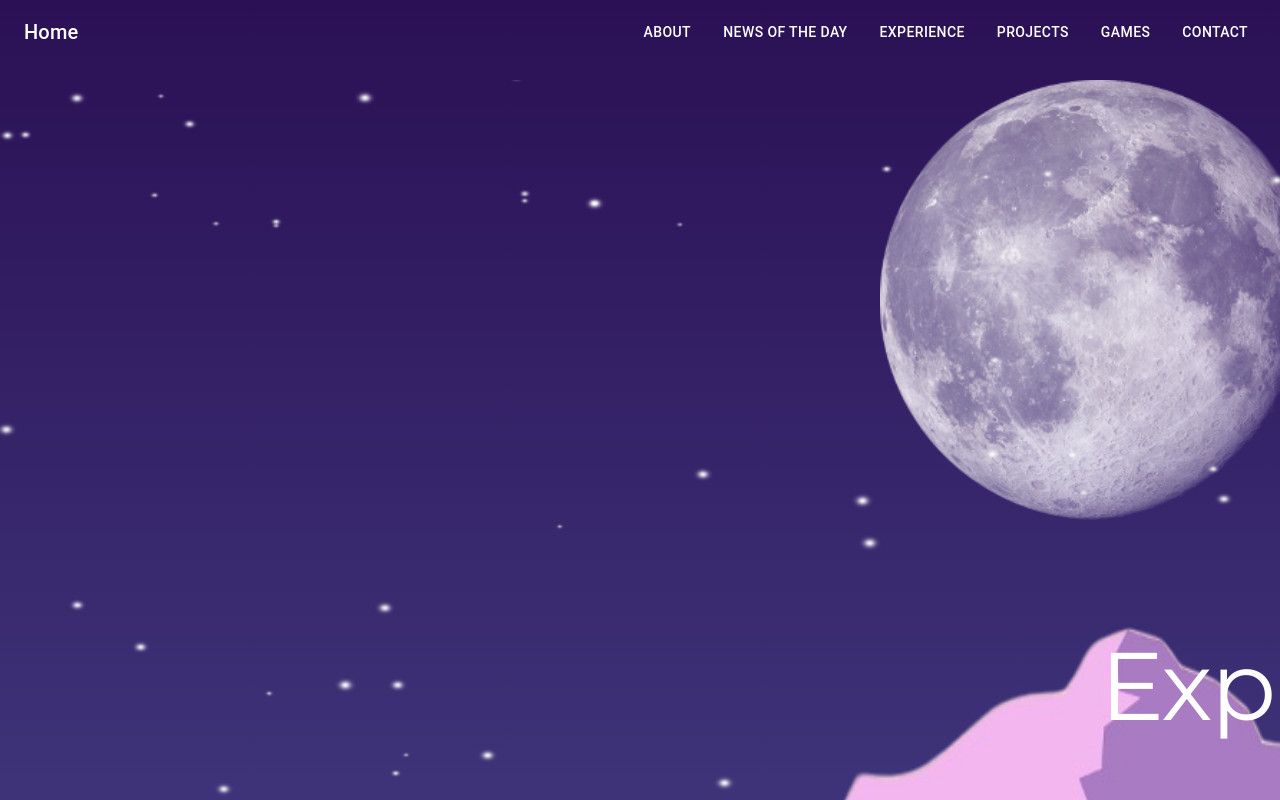
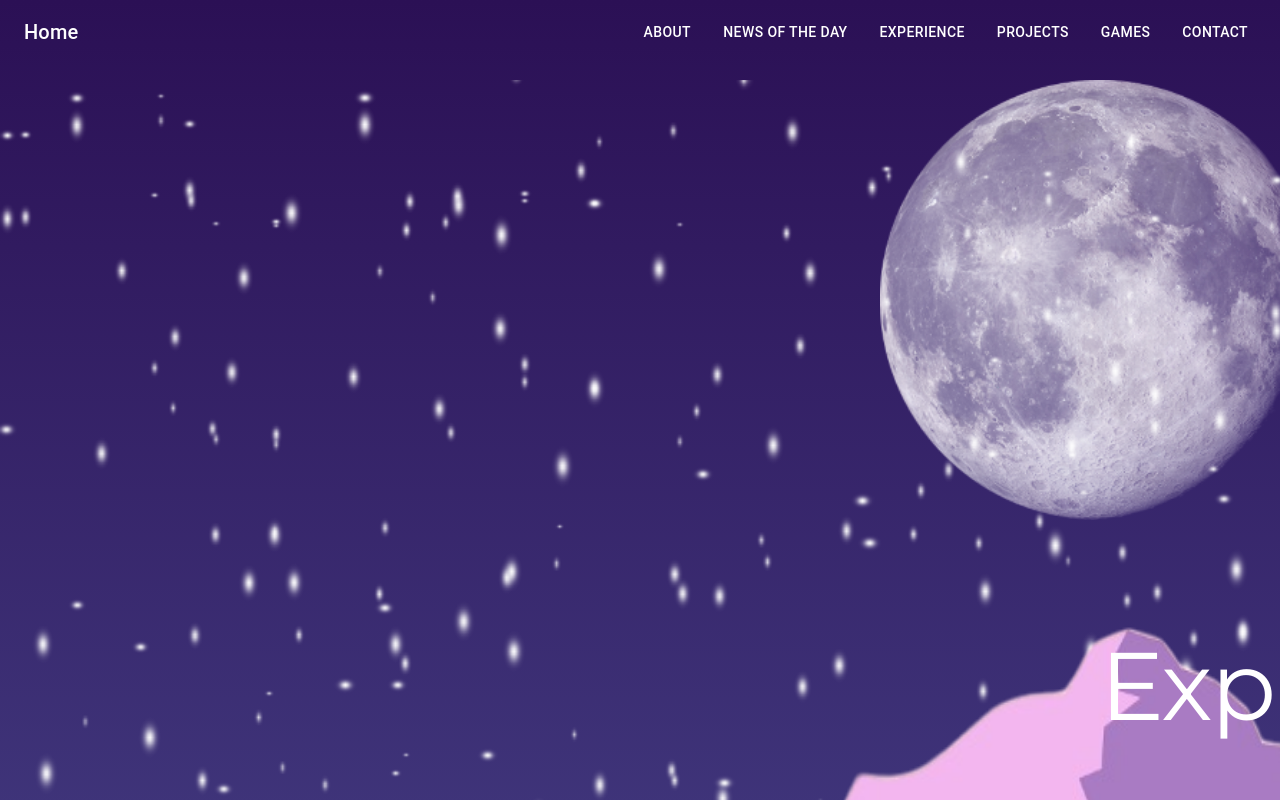
Before and after one commit to yeoyujie/developer-portfolio, a Next.js app: page /experience in a window 1280 px wide. Shown: the top 800 px of the page. Built offline with nearby package versions, Linux system fonts and the light colour scheme.

Commit message:
Added flashingstars component

```diff
--- a/src/app/experience/page.tsx
+++ b/src/app/experience/page.tsx
@@ -17,25 +17,28 @@ import star1Img from "@/assets/stars/star1.png";
 import moonImg from "@/assets/moon.png";
 import peakImg from "@/assets/peak.png";
 import mountainsImg from "@/assets/mountains.png";
+
+import FlashingStars from "@/components/FlashingStars";
 import "./experience.css";
 
 export default function Experience() {
   window.addEventListener("scroll", () => {
     let value = window.scrollY;
-    let star1 = document.getElementById("star");
+    // let star1 = document.getElementById("star");
     let moon = document.getElementById("moon");
     let mountains = document.getElementById("mountains");
 
-    if (star1 && moon && mountains) {
-      star1.style.top = value * 0.25 + "px";
-      moon.style.top = value * 0.7 + "px";
-      mountains.style.top = value * 0.3 + "px";
-    }
+    // if (star1 && moon && mountains) {
+    //   star1.style.top = value * 0.25 + "px";
+    //   moon.style.top = value * 0.7 + "px";
+    //   mountains.style.top = value * 0.3 + "px";
+    // }
   });
 
   return (
     <>
       <Box className="container">
+        <FlashingStars />
         <Image src={star1Img} alt="Star" id="star" className="image" />
         <Image src={moonImg} alt="Moon" id="moon" className="image" />
         <Image src={peakImg} alt="Peak" id="peak" className="image" />
--- /dev/null
+++ b/src/components/FlashingStars/components.css
@@ -0,0 +1,57 @@
+.image {
+  top: 0;
+  left: 0;
+  position: absolute;
+  animation: animate 8s ease-in-out infinite !important;
+  pointer-events: none;
+}
+
+@keyframes animate {
+  0%,
+  20%,
+  40%,
+  60%,
+  80%,
+  100% {
+    opacity: 0;
+  }
+  10%,
+  30%,
+  50%,
+  70%,
+  90% {
+    opacity: 1;
+  }
+}
+
+#star1 {
+  animation-delay: 0s;
+}
+
+#star2 {
+  animation-delay: 1s;
+}
+
+#star3 {
+  animation-delay: 2s;
+}
+
+#star4 {
+  animation-delay: 3s;
+}
+
+#star5 {
+  animation-delay: 4s;
+}
+
+#star6 {
+  animation-delay: 5s;
+}
+
+#star7 {
+  animation-delay: 6s;
+}
+
+#star8 {
+  animation-delay: 7s;
+}
--- /dev/null
+++ b/src/components/FlashingStars/index.tsx
@@ -0,0 +1,27 @@
+import Image from "next/image";
+import star1Img from "@/assets/stars/star1.png";
+import star2Img from "@/assets/stars/star2.png";
+import star3Img from "@/assets/stars/star3.png";
+import star4Img from "@/assets/stars/star4.png";
+import star5Img from "@/assets/stars/star5.png";
+import star6Img from "@/assets/stars/star6.png";
+import star7Img from "@/assets/stars/star7.png";
+import star8Img from "@/assets/stars/star8.png";
+import { Box } from "@mui/material";
+
+export default function FlashingStars() {
+  return (
+    <>
+      <Box className="section">
+        <Image src={star1Img} alt="Star" id="star1" className="image" />
+        <Image src={star2Img} alt="Star" id="star2" className="image" />
+        <Image src={star3Img} alt="Star" id="star3" className="image" />
+        <Image src={star4Img} alt="Star" id="star4" className="image" />
+        <Image src={star5Img} alt="Star" id="star5" className="image" />
+        <Image src={star6Img} alt="Star" id="star6" className="image" />
+        <Image src={star7Img} alt="Star" id="star7" className="image" />
+        <Image src={star8Img} alt="Star" id="star8" className="image" />
+      </Box>
+    </>
+  );
+}
```
